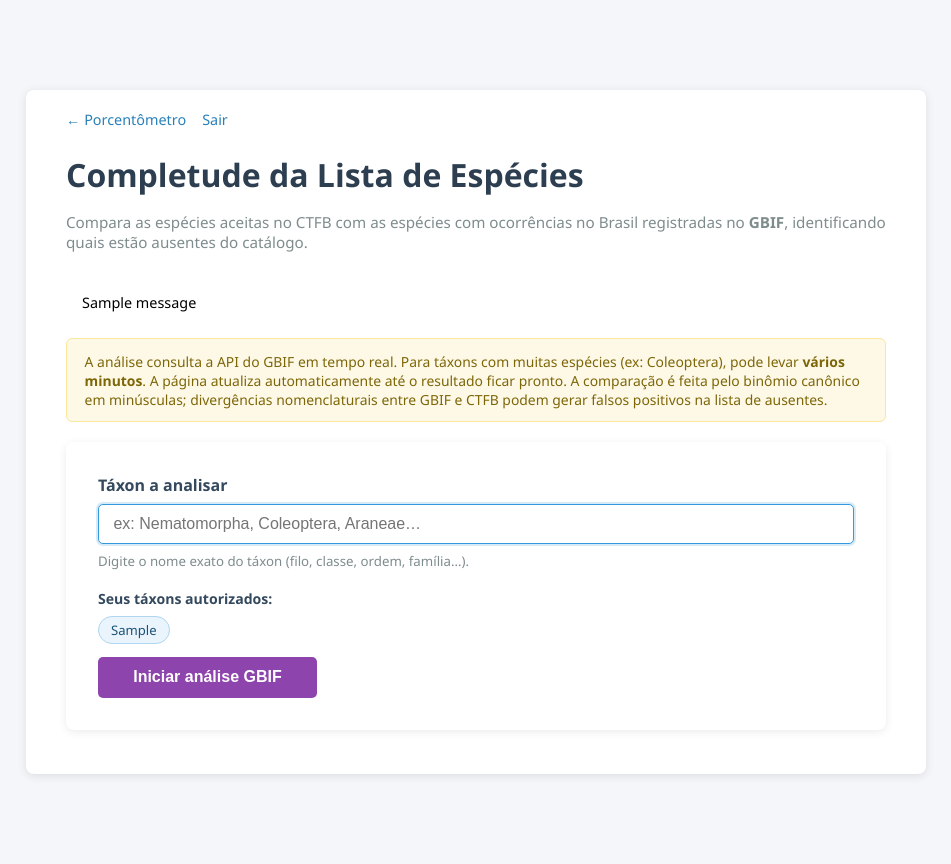
After one commit to wboeger/completeness, a Flask app: template templates/gbif_gap.html in a window 1280 px wide. The commit adds this page. Shown: the whole page, without its empty margins (164-1115 px from the left). Run offline with Flask 3, Linux system fonts and the light colour scheme; the template is opened without the code that fills it: most values are stand-ins (such as "Sample title", 1, 10 or a date in 2020); one stand-in notice (Sample message) is shown.

Commit message:
feat: Add GBIF species gap analysis tool (Lacunas GBIF)
Adds a new tool that mirrors the logic of gbif_not_in_ctfb.R:
- Phase 1: resolve taxon name → GBIF usageKey via species/match API
- Phase 2: collect all speciesKey values for Brazil occurrences via
  occurrence/search facets (paginated, handles >50k keys)
- Phase 3: resolve each speciesKey → canonical name using up to 20
  parallel threads (~20 req/s, matching GBIF's rate limit)
- Phase 4: compare with CTFB NOME_ACEITO species by lowercase binomial;
  produce gap list + summary by family

Runs as a background thread; status page polls every 2s and shows a
live progress bar. Result is an XLSX with three sheets:
  Ausentes_no_CTFB | Resumo_por_Familia | Presentes_no_CTFB

Accessible via "Lacunas GBIF" link on the main page; respects the
same taxon-authorization rules as the completeness analysis.

Co-Authored-By: Claude Sonnet 4.6 <noreply@anthropic.com>

```diff
--- a/app.py
+++ b/app.py
@@ -2,6 +2,9 @@ from flask import Flask, render_template, request, redirect, url_for, session, s
 from flask_sqlalchemy import SQLAlchemy
 from werkzeug.security import generate_password_hash, check_password_hash
 import os
+import time
+import threading
+import uuid
 import pandas as pd
 import subprocess
 import json
@@ -177,6 +180,178 @@ def _load_session_taxa(user):
                 )
                 return
     session['allowed_taxa'] = []
+
+# ── GBIF gap analysis ──────────────────────────────────────────────────────────
+GBIF_JOBS = {}   # job_id → dict with status/progress/result
+
+def _gbif_gap_worker(job_id, taxon_name, planilha_df):
+    def update(progress, pct=None):
+        GBIF_JOBS[job_id]['progress'] = progress
+        if pct is not None:
+            GBIF_JOBS[job_id]['pct'] = pct
+
+    try:
+        GBIF_JOBS[job_id] = {'status': 'running', 'progress': 'Iniciando…', 'pct': 0,
+                              'result_path': None, 'error': None}
+
+        # ── Phase 1: resolve taxon name → GBIF usageKey ──
+        update('Buscando táxon no GBIF…', 2)
+        r = requests.get('https://api.gbif.org/v1/species/match',
+                         params={'name': taxon_name, 'verbose': 'false'}, timeout=30)
+        r.raise_for_status()
+        match = r.json()
+        taxon_key = match.get('usageKey')
+        if not taxon_key:
+            GBIF_JOBS[job_id].update(status='error',
+                error=f'Táxon "{taxon_name}" não encontrado no GBIF (sem usageKey).')
+            return
+        gbif_rank = match.get('rank', '')
+        update(f'Táxon encontrado: {match.get("canonicalName", taxon_name)} ({gbif_rank}, key={taxon_key})', 5)
+
+        # ── Phase 2: collect speciesKey values via occurrence facets ──
+        update('Coletando chaves de espécies via GBIF Occurrence Search (Brasil)…', 8)
+        FACET_LIMIT = 50000
+        species_keys = []
+        offset = 0
+        while True:
+            r = requests.get(
+                'https://api.gbif.org/v1/occurrence/search',
+                params={'country': 'BR', 'taxonKey': taxon_key,
+                        'facet': 'speciesKey', 'facetLimit': FACET_LIMIT,
+                        'facetOffset': offset, 'limit': 0},
+                timeout=60
+            )
+            r.raise_for_status()
+            data = r.json()
+            facets = data.get('facets', [])
+            if not facets or not facets[0].get('counts'):
+                break
+            counts = facets[0]['counts']
+            species_keys.extend(int(c['name']) for c in counts)
+            if len(counts) < FACET_LIMIT:
+                break
+            offset += FACET_LIMIT
+            time.sleep(0.3)
+
+        n_keys = len(species_keys)
+        update(f'{n_keys} chaves de espécies encontradas no GBIF. Resolvendo nomes…', 15)
+
+        # ── Phase 3: resolve each speciesKey → canonical name (parallelised) ──
+        resolved = [None] * n_keys
+        lock = threading.Lock()
+        counter = [0]
+
+        def resolve_one(idx, key):
+            try:
+                rr = requests.get(f'https://api.gbif.org/v1/species/{key}', timeout=30)
+                if rr.ok:
+                    sp = rr.json()
+                    name = sp.get('canonicalName', '')
+                    if name and len(name.split()) >= 2:
+                        resolved[idx] = {
+                            'species_key':  key,
+                            'canonical_name': name,
+                            'gbif_family':  sp.get('family', ''),
+                            'gbif_order':   sp.get('order', ''),
+                            'gbif_class':   sp.get('class', ''),
+                            'gbif_phylum':  sp.get('phylum', ''),
+                        }
+            except Exception:
+                pass
+            with lock:
+                counter[0] += 1
+                done = counter[0]
+            if done % 200 == 0 or done == n_keys:
+                pct = 15 + int(done / max(n_keys, 1) * 70)
+                update(f'Resolvendo nomes: {done}/{n_keys}…', pct)
+
+        # Use up to 20 parallel threads (GBIF allows ~20 req/s)
+        MAX_WORKERS = 20
+        threads = []
+        for idx, key in enumerate(species_keys):
+            t = threading.Thread(target=resolve_one, args=(idx, key), daemon=True)
+            threads.append(t)
+            t.start()
+            if len(threads) >= MAX_WORKERS:
+                threads[0].join()
+                threads.pop(0)
+        for t in threads:
+            t.join()
+
+        gbif_df = pd.DataFrame([r for r in resolved if r is not None])
+        if gbif_df.empty:
+            GBIF_JOBS[job_id].update(status='error',
+                error='Nenhuma espécie válida retornada pelo GBIF.')
+            return
+
+        # ── Phase 4: compare with CTFB ──
+        update('Comparando com CTFB…', 88)
+        df = planilha_df.copy()
+        has_status = 'taxonomicstatus' in df.columns
+        ctfb_mask = df['taxonrank'].str.upper().str.strip() == 'ESPECIE'
+        if has_status:
+            ctfb_mask &= df['taxonomicstatus'].str.upper().str.strip() == 'NOME_ACEITO'
+        ctfb_mask &= df.get('genus', pd.Series(dtype=str)).notna()
+        ctfb_mask &= df.get('specificepithet', pd.Series(dtype=str)).notna()
+        ctfb_sp = df[ctfb_mask]
+        ctfb_binomials = set(
+            (ctfb_sp['genus'].str.strip() + ' ' + ctfb_sp['specificepithet'].str.strip())
+            .str.lower()
+        )
+
+        gbif_df['gbif_binomial'] = gbif_df['canonical_name'].str.lower().str.strip()
+        not_in_ctfb = gbif_df[~gbif_df['gbif_binomial'].isin(ctfb_binomials)].copy()
+        not_in_ctfb = not_in_ctfb.sort_values(
+            ['gbif_phylum', 'gbif_class', 'gbif_order', 'gbif_family', 'canonical_name'])
+        in_ctfb = gbif_df[gbif_df['gbif_binomial'].isin(ctfb_binomials)].copy()
+
+        # Summary by family
+        summary = (not_in_ctfb.groupby(['gbif_phylum', 'gbif_class', 'gbif_order', 'gbif_family'])
+                               .agg(ausentes_ctfb=('canonical_name', 'count'))
+                               .reset_index())
+        gbif_fam = (gbif_df.groupby('gbif_family')
+                            .agg(total_gbif=('canonical_name', 'count'))
+                            .reset_index())
+        summary = summary.merge(gbif_fam, on='gbif_family', how='left')
+        summary['pct_ausente'] = (summary['ausentes_ctfb'] / summary['total_gbif'] * 100).round(1)
+        summary = summary.sort_values('ausentes_ctfb', ascending=False)
+
+        # ── Save XLSX ──
+        update('Gerando arquivo XLSX…', 95)
+        result_path = os.path.join('/tmp', f'gbif_gap_{job_id}.xlsx')
+        with pd.ExcelWriter(result_path, engine='openpyxl') as writer:
+            not_in_ctfb[['gbif_phylum', 'gbif_class', 'gbif_order', 'gbif_family',
+                          'canonical_name', 'species_key']].rename(columns={
+                'gbif_phylum': 'phylum_gbif', 'gbif_class': 'classe_gbif',
+                'gbif_order': 'ordem_gbif',   'gbif_family': 'familia_gbif',
+                'canonical_name': 'nome_cientifico', 'species_key': 'gbif_species_key',
+            }).to_excel(writer, sheet_name='Ausentes_no_CTFB', index=False)
+
+            summary.rename(columns={
+                'gbif_phylum': 'phylum', 'gbif_class': 'classe',
+                'gbif_order': 'ordem',  'gbif_family': 'familia',
+            }).to_excel(writer, sheet_name='Resumo_por_Familia', index=False)
+
+            in_ctfb[['gbif_phylum', 'gbif_class', 'gbif_order', 'gbif_family',
+                      'canonical_name', 'species_key']].rename(columns={
+                'gbif_phylum': 'phylum_gbif', 'gbif_class': 'classe_gbif',
+                'gbif_order': 'ordem_gbif',   'gbif_family': 'familia_gbif',
+                'canonical_name': 'nome_cientifico', 'species_key': 'gbif_species_key',
+            }).to_excel(writer, sheet_name='Presentes_no_CTFB', index=False)
+
+        GBIF_JOBS[job_id].update(
+            status='done', pct=100,
+            progress=f'Concluído.',
+            result_path=result_path,
+            taxon_name=taxon_name,
+            n_gbif=len(gbif_df),
+            n_missing=len(not_in_ctfb),
+            n_present=len(in_ctfb),
+            n_ctfb=len(ctfb_binomials),
+        )
+
+    except Exception as e:
+        GBIF_JOBS[job_id].update(status='error', error=str(e))
 
 def generate_completeness_chart(dataframe, category_column, title_label, sort_cols, output_path):
     """
@@ -745,5 +920,66 @@ def bulk_add_users():
                            username=current_user.username,
                            is_admin=True)
 
+@app.route('/gbif_gap', methods=['GET', 'POST'])
+def gbif_gap():
+    if 'user_id' not in session:
+        return redirect(url_for('login'))
+    user = User.query.get(session['user_id'])
+    if request.method == 'POST':
+        taxon_name = request.form.get('taxon', '').strip()
+        if not taxon_name:
+            flash('Informe um táxon.', 'danger')
+            return redirect(url_for('gbif_gap'))
+        # Authorization: same rule as the main analysis
+        allowed = session.get('allowed_taxa', [])
+        if not user.is_admin and not is_taxon_authorized(taxon_name, allowed):
+            flash(f'Táxon "{taxon_name}" não está autorizado para este usuário.', 'danger')
+            return redirect(url_for('gbif_gap'))
+        if PLANILHA_DF is None:
+            flash('Dados CTFB não carregados — tente novamente mais tarde.', 'danger')
+            return redirect(url_for('gbif_gap'))
+        job_id = uuid.uuid4().hex
+        t = threading.Thread(target=_gbif_gap_worker,
+                             args=(job_id, taxon_name, PLANILHA_DF.copy()),
+                             daemon=True)
+        t.start()
+        return redirect(url_for('gbif_gap_status', job_id=job_id))
+    return render_template('gbif_gap.html',
+                           username=user.username, is_admin=user.is_admin,
+                           allowed_taxa=session.get('allowed_taxa', []),
+                           data_loaded=DATA_LOADED_SUCCESSFULLY)
+
+@app.route('/gbif_gap/status/<job_id>')
+def gbif_gap_status(job_id):
+    if 'user_id' not in session:
+        return redirect(url_for('login'))
+    user = User.query.get(session['user_id'])
+    job = GBIF_JOBS.get(job_id)
+    if job is None:
+        flash('Job não encontrado.', 'danger')
+        return redirect(url_for('gbif_gap'))
+    return render_template('gbif_gap_status.html',
+                           job=job, job_id=job_id,
+                           username=user.username, is_admin=user.is_admin)
+
+@app.route('/gbif_gap/download/<job_id>')
+def gbif_gap_download(job_id):
+    if 'user_id' not in session:
+        return redirect(url_for('login'))
+    job = GBIF_JOBS.get(job_id)
+    if not job or job['status'] != 'done' or not job.get('result_path'):
+        flash('Resultado não disponível.', 'danger')
+        return redirect(url_for('gbif_gap'))
+    taxon_safe = job['taxon_name'].replace(' ', '_').replace('/', '-')
+    return send_file(job['result_path'], as_attachment=True,
+                     download_name=f'gbif_gap_{taxon_safe}.xlsx')
+
+@app.route('/gbif_gap/poll/<job_id>')
+def gbif_gap_poll(job_id):
+    """JSON endpoint polled by the status page."""
+    from flask import jsonify
+    job = GBIF_JOBS.get(job_id, {'status': 'not_found'})
+    return jsonify({k: v for k, v in job.items() if k != 'result_path'})
+
 if __name__ == '__main__':
     app.run(debug=True)
--- /dev/null
+++ b/templates/gbif_gap.html
@@ -0,0 +1,81 @@
+<!DOCTYPE html>
+<html lang="pt-BR">
+<head>
+    <meta charset="UTF-8">
+    <title>Lacunas GBIF — Porcentômetro</title>
+    <link rel="stylesheet" href="{{ url_for('static', filename='style.css') }}">
+    <style>
+        body { font-family: 'Segoe UI', sans-serif; background: #f4f6f9; margin: 0; padding: 2rem; }
+        .container { max-width: 820px; margin: 0 auto; }
+        h1 { color: #2c3e50; margin-bottom: .2rem; }
+        .subtitle { color: #7f8c8d; font-size: .95rem; margin-bottom: 2rem; }
+        .card { background: white; border-radius: 8px; box-shadow: 0 2px 8px rgba(0,0,0,.08); padding: 2rem; margin-bottom: 1.5rem; }
+        label { font-weight: 600; color: #34495e; display: block; margin-bottom: .5rem; }
+        input[type=text] { width: 100%; padding: .65rem .9rem; border: 1px solid #ccc; border-radius: 5px; font-size: 1rem; box-sizing: border-box; margin-bottom: 1rem; }
+        input[type=text]:focus { outline: none; border-color: #3498db; box-shadow: 0 0 0 2px rgba(52,152,219,.2); }
+        button[type=submit] { background: #8e44ad; color: white; border: none; padding: .7rem 2.2rem; border-radius: 5px; font-size: 1rem; font-weight: 600; cursor: pointer; }
+        button[type=submit]:hover { background: #7d3c98; }
+        .hint { font-size: .83rem; color: #7f8c8d; margin-top: -.5rem; margin-bottom: 1.2rem; }
+        .flash { padding: .6rem 1rem; border-radius: 5px; margin-bottom: 1rem; font-size: .9rem; }
+        .flash.danger { background: #fde8e8; color: #c0392b; border: 1px solid #f5c6c6; }
+        .taxa-chips { display: flex; flex-wrap: wrap; gap: .4rem; margin-top: .5rem; }
+        .chip { background: #eaf4fd; border: 1px solid #aed6f1; border-radius: 20px; padding: .25rem .75rem;
+                font-size: .82rem; color: #1a5276; cursor: pointer; }
+        .chip:hover { background: #d6eaf8; }
+        .info-box { background: #fef9e7; border: 1px solid #f9e79f; border-radius: 6px;
+                    padding: .8rem 1.1rem; font-size: .87rem; color: #7d6608; margin-bottom: 1.2rem; }
+        .nav { display: flex; gap: 1rem; margin-bottom: 1.5rem; font-size: .9rem; }
+        .nav a { color: #2980b9; text-decoration: none; }
+        .nav a:hover { text-decoration: underline; }
+    </style>
+</head>
+<body>
+<div class="container">
+    <div class="nav">
+        <a href="{{ url_for('index') }}">← Porcentômetro</a>
+        {% if is_admin %}<a href="{{ url_for('admin_dashboard') }}">Admin</a>{% endif %}
+        <a href="{{ url_for('logout') }}">Sair</a>
+    </div>
+
+    <h1>Completude da Lista de Espécies</h1>
+    <p class="subtitle">
+        Compara as espécies aceitas no CTFB com as espécies com ocorrências no Brasil registradas no
+        <strong>GBIF</strong>, identificando quais estão ausentes do catálogo.
+    </p>
+
+    {% with messages = get_flashed_messages(with_categories=true) %}
+      {% for category, message in messages %}
+        <div class="flash {{ category }}">{{ message }}</div>
+      {% endfor %}
+    {% endwith %}
+
+    <div class="info-box">
+        A análise consulta a API do GBIF em tempo real. Para táxons com muitas espécies (ex: Coleoptera),
+        pode levar <strong>vários minutos</strong>. A página atualiza automaticamente até o resultado ficar pronto.
+        A comparação é feita pelo binômio canônico em minúsculas; divergências nomenclaturais entre GBIF e CTFB
+        podem gerar falsos positivos na lista de ausentes.
+    </div>
+
+    <div class="card">
+        <form method="POST" id="gapForm">
+            <label for="taxon">Táxon a analisar</label>
+            <input type="text" id="taxon" name="taxon" placeholder="ex: Nematomorpha, Coleoptera, Araneae…"
+                   required autofocus>
+            <p class="hint">Digite o nome exato do táxon (filo, classe, ordem, família…).</p>
+
+            {% if allowed_taxa %}
+            <p style="font-size:.88rem; font-weight:600; color:#34495e; margin-bottom:.4rem;">Seus táxons autorizados:</p>
+            <div class="taxa-chips">
+                {% for t in allowed_taxa %}
+                <span class="chip" onclick="document.getElementById('taxon').value='{{ t|title }}'">{{ t|title }}</span>
+                {% endfor %}
+            </div>
+            <div style="height:.8rem"></div>
+            {% endif %}
+
+            <button type="submit">Iniciar análise GBIF</button>
+        </form>
+    </div>
+</div>
+</body>
+</html>
--- a/templates/index.html
+++ b/templates/index.html
@@ -51,6 +51,7 @@
         {% endif %}
 
         <div class="footer-links">
+            <a href="{{ url_for('gbif_gap') }}">Lacunas GBIF</a>
             {% if is_admin %}
                 <a href="{{ url_for('admin_dashboard') }}">Admin Dashboard</a>
             {% endif %}
```
Also changed, not shown: templates/gbif_gap_status.html (added, +106 -0 lines).
